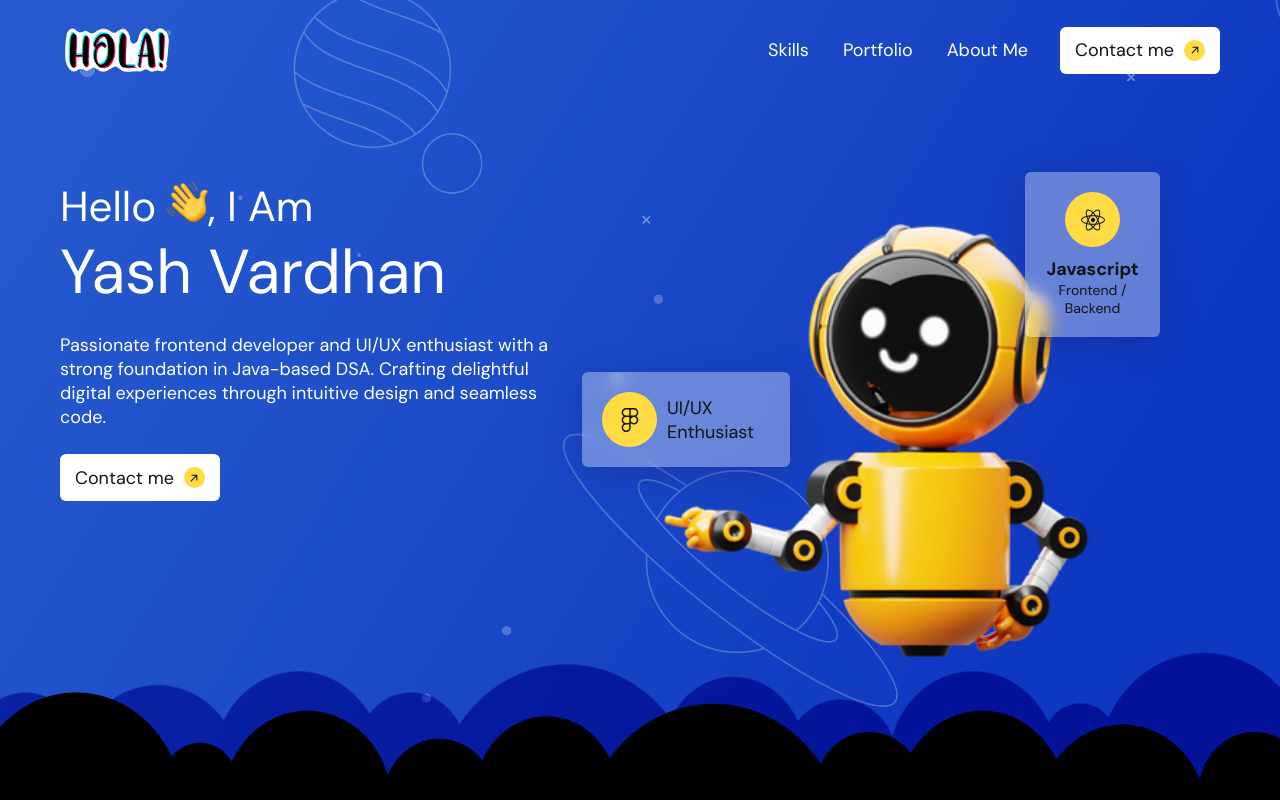
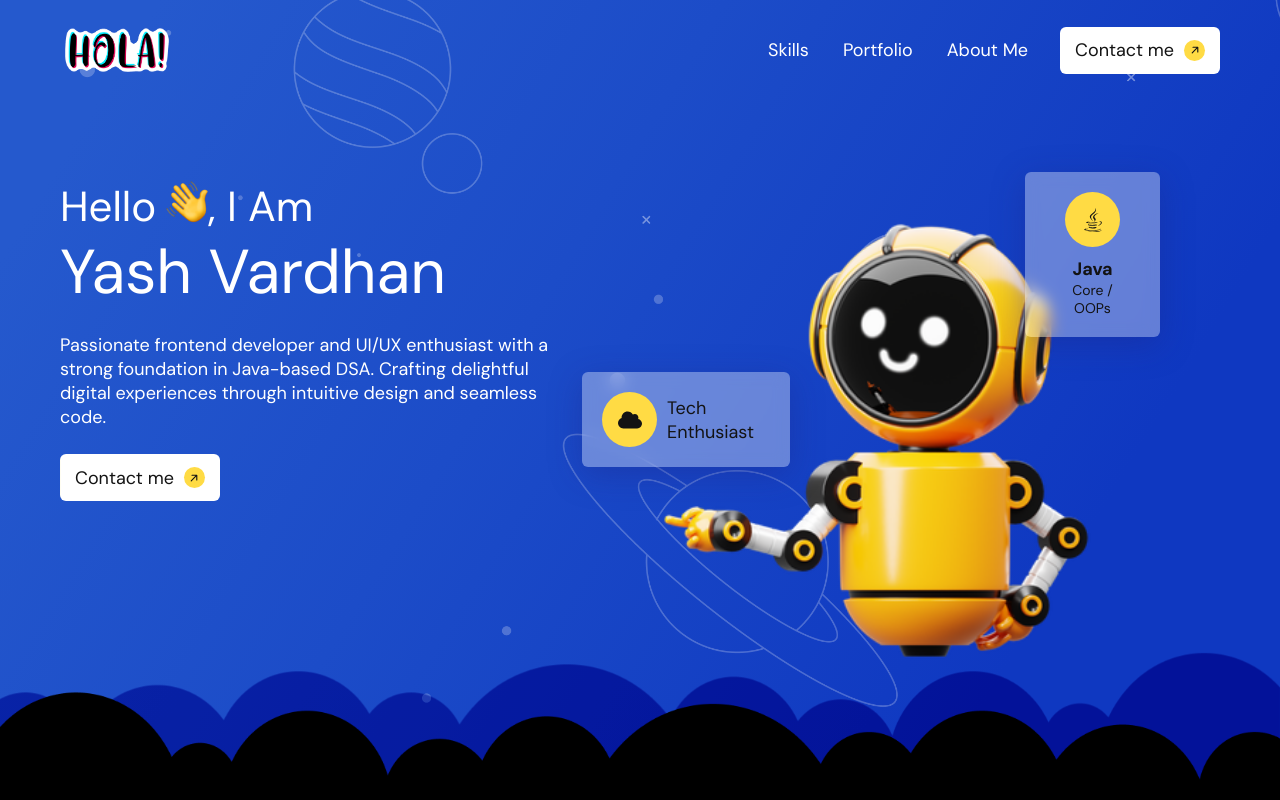
Before and after one commit to YashVMishra/Portfolio-React, a React (Create React App) app: page / in a window 1280 px wide. Shown: the top 800 px of the page. Built offline with nearby package versions, Linux system fonts and the light colour scheme.

Commit message:
changes made

```diff
--- a/src/components/intro/intro-content/index.jsx
+++ b/src/components/intro/intro-content/index.jsx
@@ -1,5 +1,5 @@
 import React from "react";
-import { FaReact, FaFigma } from "react-icons/fa";
+import { FaReact, FaFigma, FaJava, FaCloud } from "react-icons/fa";
 
 import robot from "../../../images/robot-3.png";
 import hand from "../../../images/hand.png";
@@ -43,18 +43,18 @@ const IntroContent = () => {
 
                     <div className="highlights horizontal">
                         <div className="icon">
-                            <FaFigma />
+                            <FaCloud />
                         </div>
-                        <div className="text">UI/UX Enthusiast</div>
+                        <div className="text">Tech Enthusiast</div>
                     </div>
 
                     <div className="highlights verticle">
                         <div className="icon">
-                            <FaReact />
+                            <FaJava />
                         </div>
                         <div className="text">
-                            <span>Javascript</span>
-                            Frontend / Backend
+                            <span>Java</span>
+                                Core / OOPs
                         </div>
                     </div>
                 </div>
```
Also changed, not shown: 2 other files (tests, documents, lock files or other folders).
